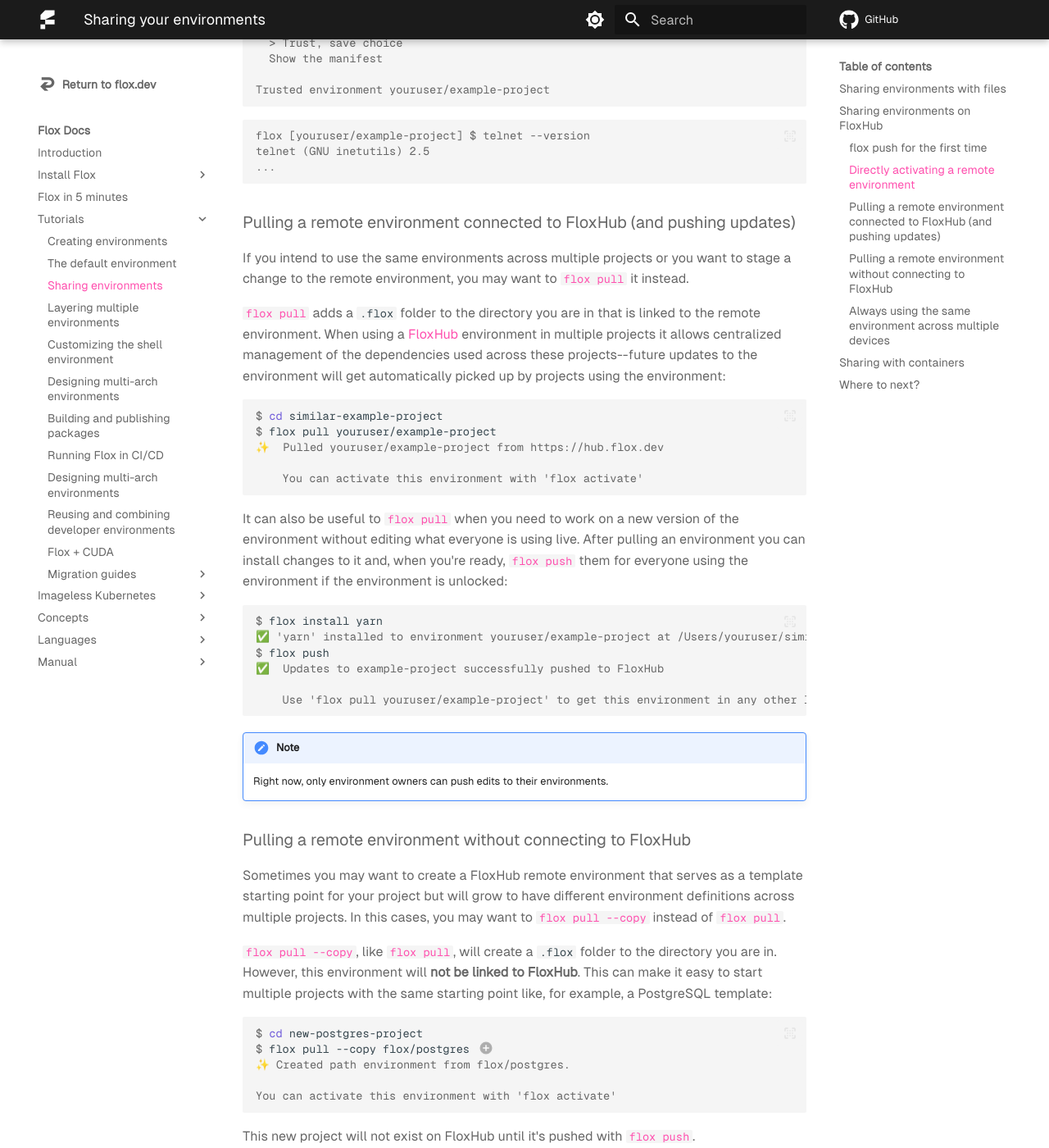
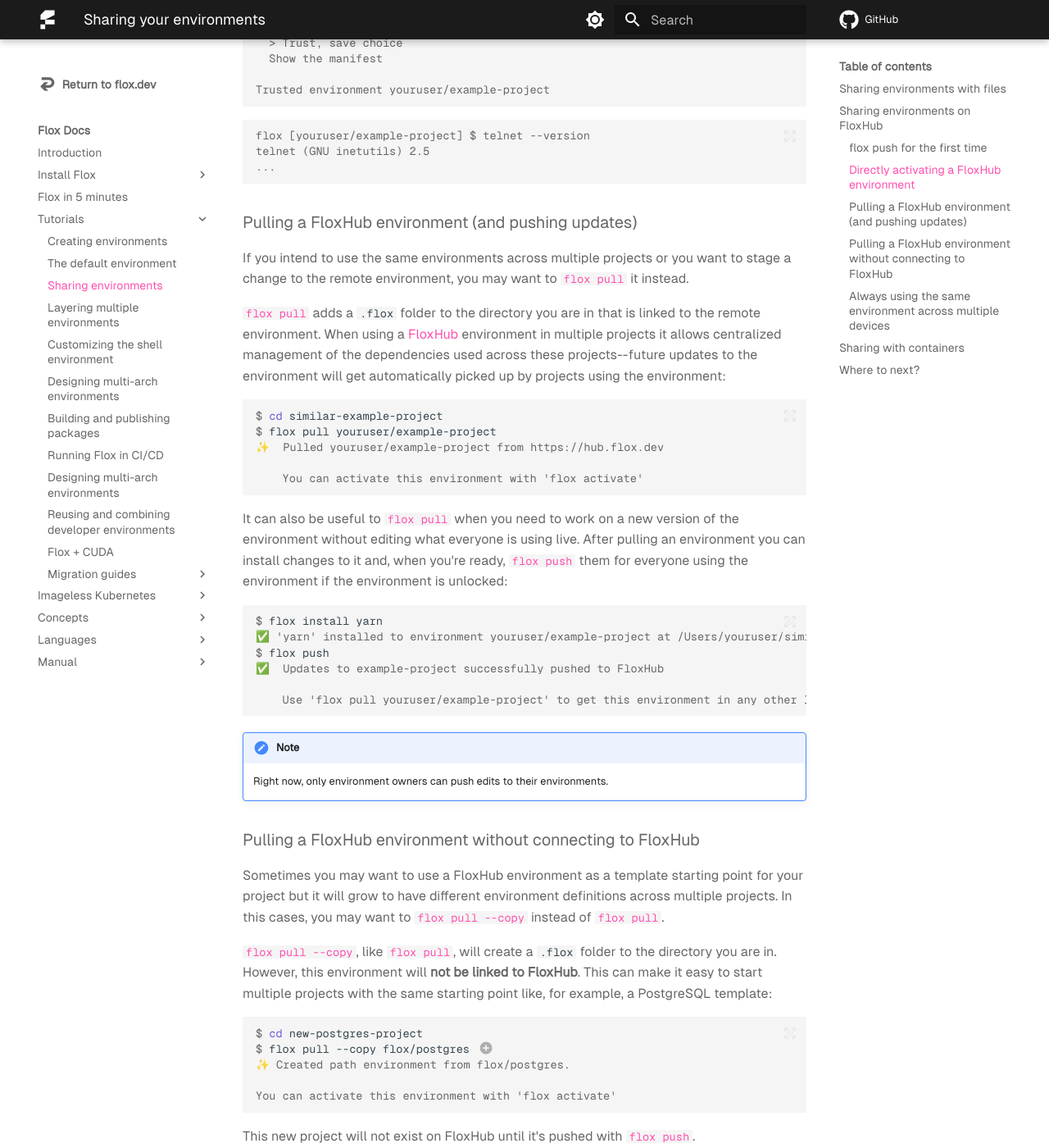
Before and after one commit to flox/floxdocs, an MkDocs documentation site: the page built from docs/tutorials/sharing-environments.md, in a window 1280 px wide and 1400 px high, scrolled down 2200 px. Shown: the whole window at 82% size. Built offline with MkDocs 1.6.1 and Material for MkDocs 9.7.7, drawn with Linux system fonts in a browser that asks for light colours; plug-ins that fetch from the network failed and are left out; comment, search, counter and statistics services are not loaded; some of the changed text lies outside the part shown.

Commit message:
docs: use 'FloxHub environment' terminology

````diff
--- a/docs/tutorials/sharing-environments.md
+++ b/docs/tutorials/sharing-environments.md
@@ -73,7 +73,7 @@
 
 You can also view your new environment in FloxHub's web application.
 
-### Directly activating a remote environment
+### Directly activating a FloxHub environment
 
 As the recipient, you can use the environment in a variety of ways depending on your needs. If you trust the user sending the environment, [`flox activate -r username/environment`][flox_activate] the environment directly. The first time you do this you will be offered a choice about trusting this user in the future.
 
@@ -100,7 +100,7 @@
 ...
 ```
 
-### Pulling a remote environment connected to FloxHub (and pushing updates)
+### Pulling a FloxHub environment (and pushing updates)
 
 If you intend to use the same environments across multiple projects or you want to stage a change to the remote environment, you may want to [`flox pull`][flox_pull] it instead.
 
@@ -133,9 +133,9 @@
 [flox_activate]: ../man/flox-activate.md
 [floxhub_concept]: ../concepts/floxhub.md
 
-### Pulling a remote environment without connecting to FloxHub
+### Pulling a FloxHub environment without connecting to FloxHub
 
-Sometimes you may want to create a FloxHub remote environment that serves as a template starting point for your project but will grow to have different environment definitions across multiple projects.
+Sometimes you may want to use a FloxHub environment as a template starting point for your project but it will grow to have different environment definitions across multiple projects.
 In this cases, you may want to [`flox pull --copy`][flox_pull] instead of [`flox pull`][flox_pull].
 
 [`flox pull --copy`][flox_pull], like [`flox pull`][flox_pull], will create a `.flox` folder to the directory you are in. However, this environment will **not be linked to FloxHub**.
````
Also changed, not shown: docs/concepts/composition.md (+1 -1 lines), docs/tutorials/composition.md (+1 -1 lines), 1 other file.
